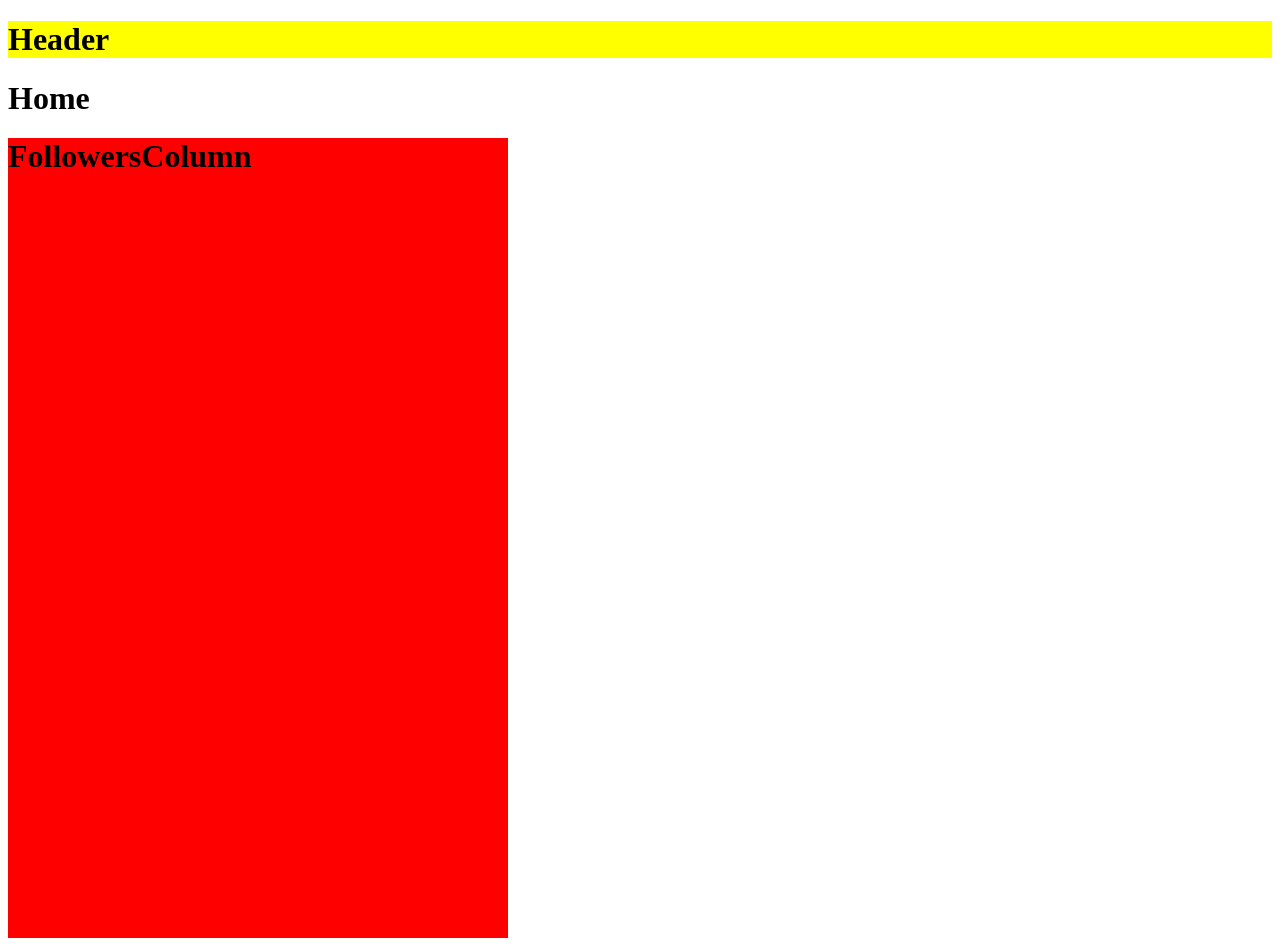
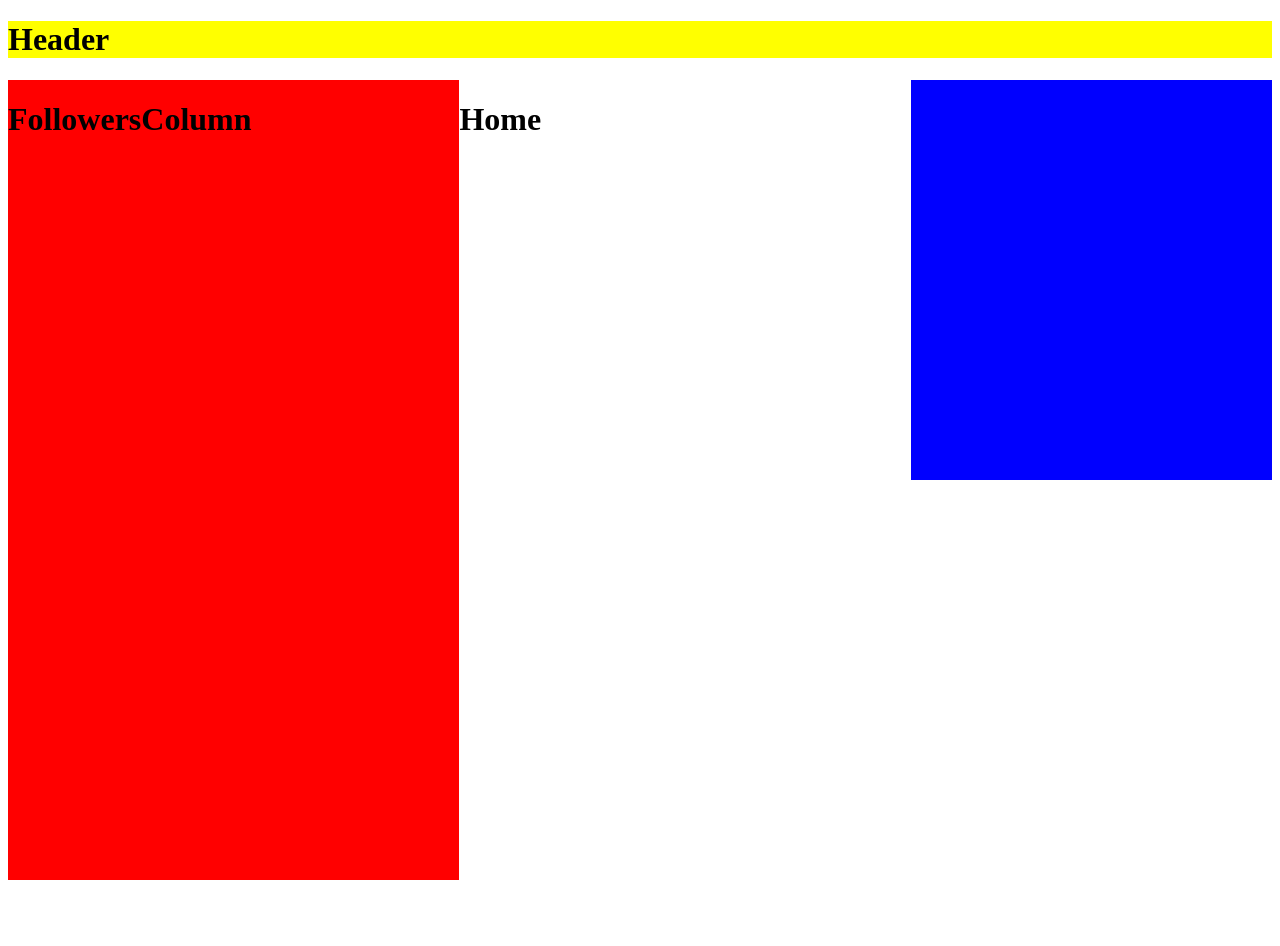
Before and after one commit to LSS-commits/kiktop_react, a React (Create React App) app in the folder kiktop/: page / in a window 1280 px wide. After the commit the page ends 888 px from the top, so only its background shows below. Built offline with nearby package versions, Linux system fonts and the light colour scheme.

Commit message:
Upgrade react scripts from 4.0.0 to 5.0.1

```diff
--- a/kiktop/package.json
+++ b/kiktop/package.json
@@ -9,7 +9,7 @@
     "react": "^17.0.1",
     "react-dom": "^17.0.1",
     "react-router-dom": "^5.2.0",
-    "react-scripts": "4.0.0"
+    "react-scripts": "5.0.1"
   },
   "scripts": {
     "start": "react-scripts start",
--- a/kiktop/src/App.css
+++ b/kiktop/src/App.css
@@ -9,9 +9,24 @@
   background-color: yellow;
 }
 
-/* FOLLOWERS COLUMN */
+/* HOME */
+.home-container {
+  display: flex;
+}
+/* followers column */
 .followers-column {
   background-color: red;
   width: 500px;
   height: 800px;
 }
+/* feed */
+.feed {
+  background-color: white;
+  width: 500px;
+}
+/* suggested box */
+.suggested-box {
+  background-color: blue;
+  width: 400px;
+  height: 400px;
+}
--- a/kiktop/src/pages/Home.js
+++ b/kiktop/src/pages/Home.js
@@ -2,9 +2,12 @@ import FollowersColumn from '../components/FollowersColumn';
 
 const Home = () => {
   return (
-    <div>
-      <h1>Home</h1>
+    <div className="home-container">
       <FollowersColumn />
+      <div className="feed">
+        <h1>Home</h1>
+      </div>
+      <div className="suggested-box"></div>
     </div>
   );
 }
```
Also changed, not shown: 1 other file (tests, documents, lock files or other folders).
